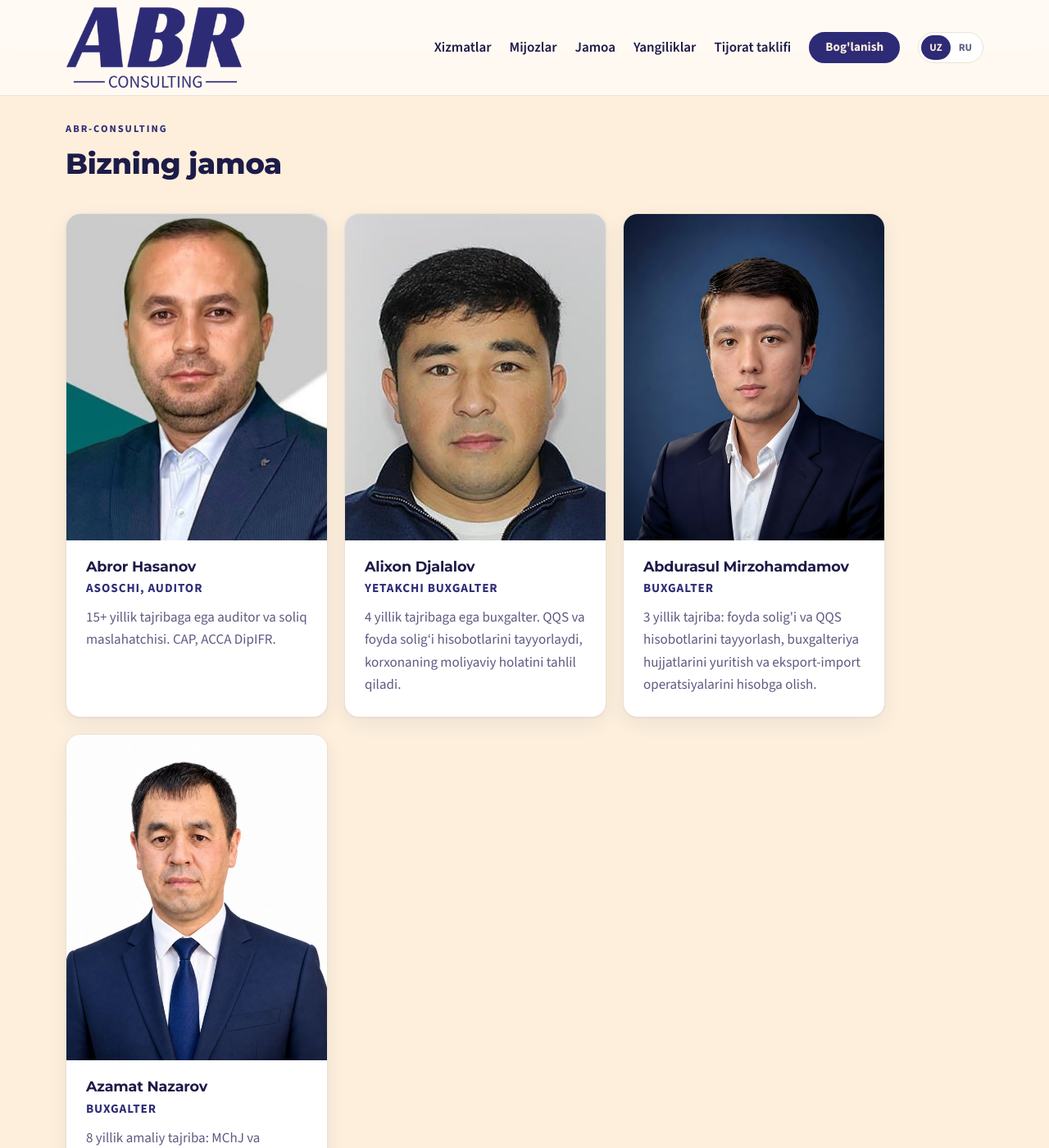
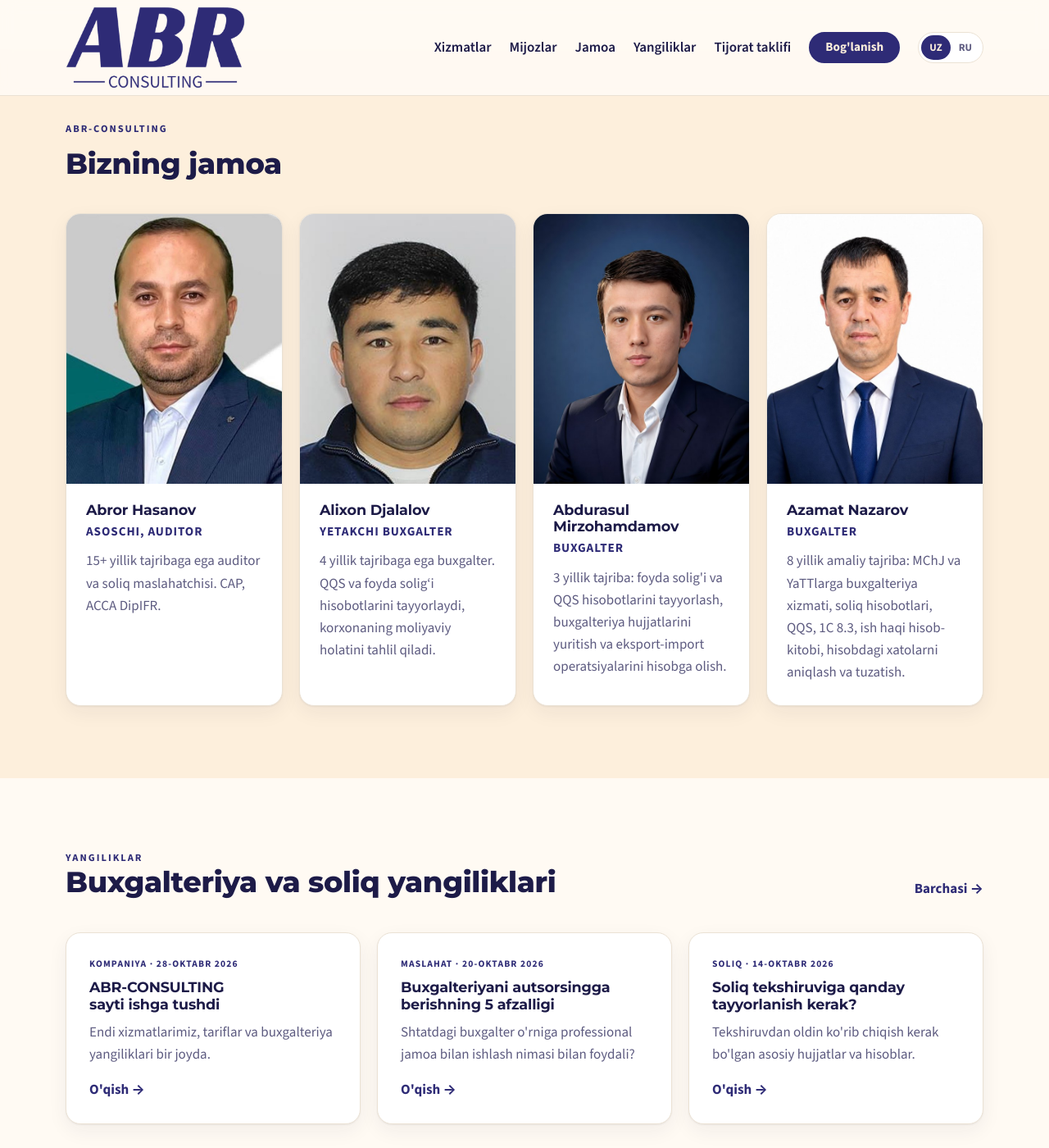
Before and after one commit to abrorhasanov365-sys/abr-consulting.uz, a Jekyll site: the page built from index.html, in a window 1280 px wide and 1400 px high, scrolled down 2412 px. Shown: the whole window at 82% size. Built offline with Jekyll 4.4.1, drawn with Linux system fonts in a browser that asks for light colours.

Commit message:
Jamoa: 4 ustunli setka
Co-Authored-By: Claude Opus 5.5 <noreply@anthropic.com>
Claude-Session: https://claude.ai/code/session_011KwqFmBndHrWadM8Pe7Lr8

```diff
--- a/assets/css/style.css
+++ b/assets/css/style.css
@@ -121,7 +121,7 @@ p{margin:0}
 .portrait-text{display:grid;place-items:center;font:italic 800 4rem var(--head);color:var(--cream);background:var(--navy)}
 .member-body{padding:22px 24px 26px;display:grid;gap:4px}
 .role{font-weight:700;color:var(--navy);margin:0 0 6px;font-size:.95rem;text-transform:uppercase;letter-spacing:.06em}
-#jamoa .cards-3,#komanda .cards-3{grid-template-columns:repeat(auto-fill,minmax(250px,1fr));max-width:1000px}
+#jamoa .cards-3,#komanda .cards-3{grid-template-columns:repeat(auto-fill,minmax(230px,1fr))}
 
 /* News */
 .post-card{display:grid;gap:10px;align-content:start;text-decoration:none;transition:transform .15s,border-color .15s;height:100%}
```
